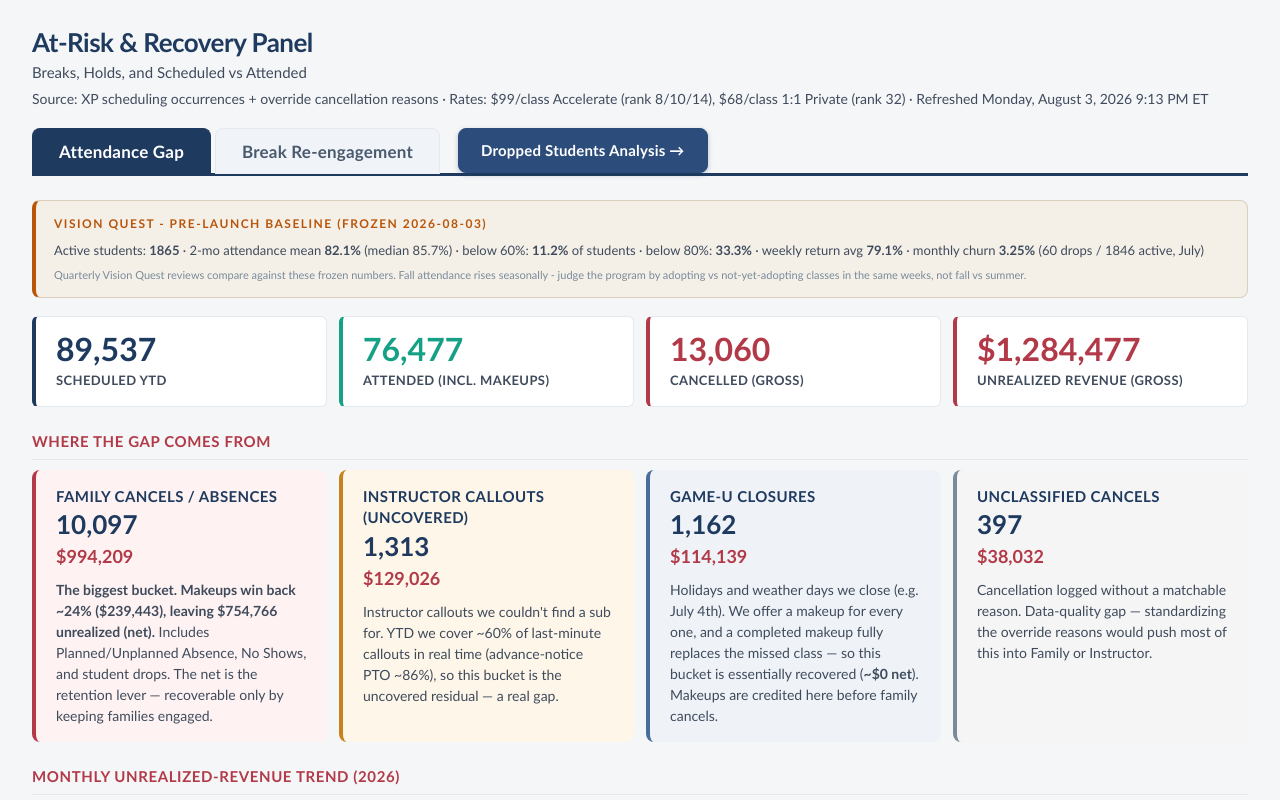
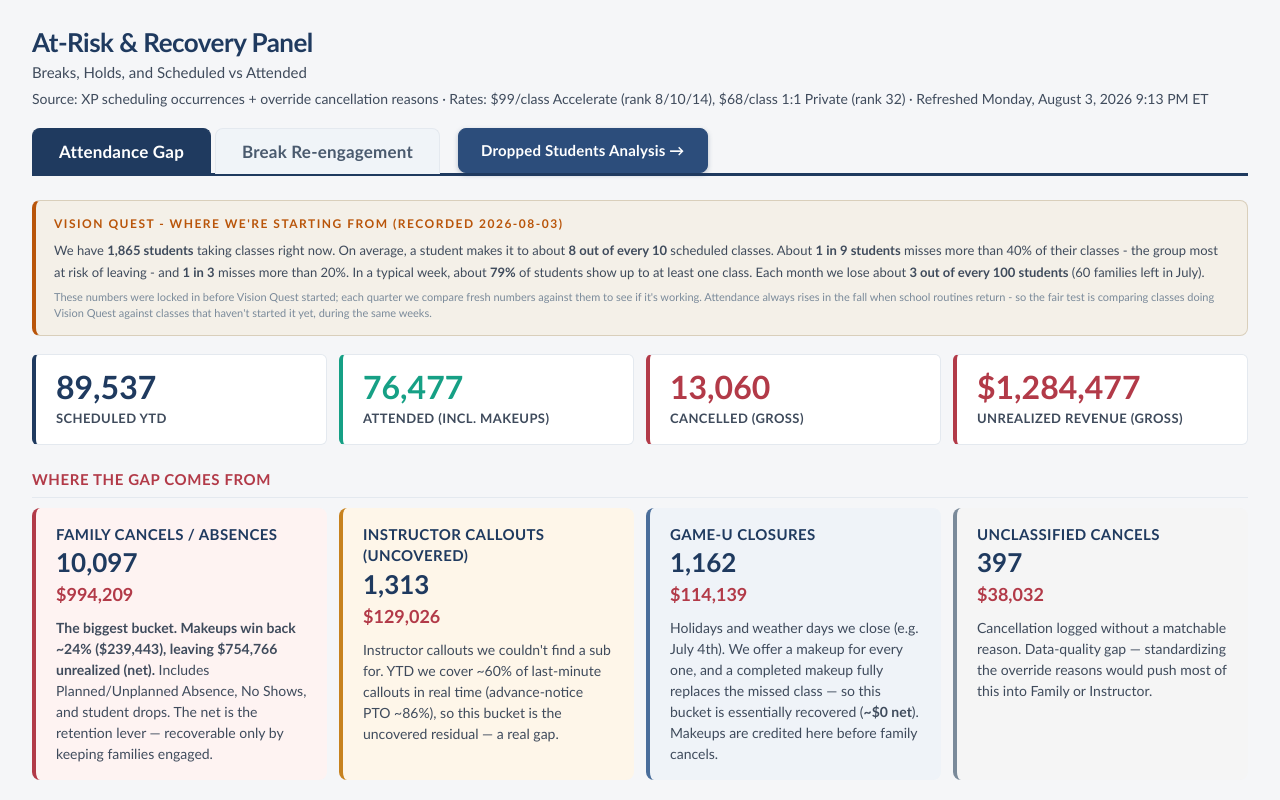
Before and after one commit to game-u/at-risk-recovery-panel, a plain HTML site: page index.html in a window 1280 px wide. Shown: the top 800 px of the page. Drawn offline with Linux system fonts and the light colour scheme.

Commit message:
Vision Quest baseline strip in plain language

```diff
--- a/index.html
+++ b/index.html
@@ -71,13 +71,15 @@ table.top tr.lost td.stat { color: #B23A48; font-weight: 700; }
 <div id="tab-gap" class="tab-pane active">
 <!-- vq-baseline -->
 <div style='background:#F4F0E8;border:1px solid #D9CFBB;border-left:4px solid #B9550A;border-radius:8px;padding:14px 18px;margin:0 0 18px'>
-<div style='font-size:12px;font-weight:800;color:#B9550A;text-transform:uppercase;letter-spacing:1.5px;margin-bottom:6px'>Vision Quest - pre-launch baseline (frozen 2026-08-03)</div>
+<div style='font-size:12px;font-weight:800;color:#B9550A;text-transform:uppercase;letter-spacing:1.5px;margin-bottom:6px'>Vision Quest - where we're starting from (recorded 2026-08-03)</div>
 <div style='font-size:13px;color:#3F4B5C;line-height:1.7'>
-Active students: <strong>1865</strong> &middot; 2-mo attendance mean <strong>82.1%</strong> (median 85.7%) &middot; below 60%: <strong>11.2%</strong> of students &middot; below 80%: <strong>33.3%</strong> &middot; weekly return avg <strong>79.1%</strong> &middot; monthly churn <strong>3.25%</strong> (60 drops / 1846 active, July)
+We have <strong>1,865 students</strong> taking classes right now. On average, a student makes it to about <strong>8 out of every 10</strong> scheduled classes. About <strong>1 in 9 students</strong> misses more than 40% of their classes - the group most at risk of leaving - and <strong>1 in 3</strong> misses more than 20%. In a typical week, about <strong>79%</strong> of students show up to at least one class. Each month we lose about <strong>3 out of every 100 students</strong> (60 families left in July).
 </div>
-<div style='font-size:11px;color:#7A8A9A;margin-top:6px'>Quarterly Vision Quest reviews compare against these frozen numbers. Fall attendance rises seasonally - judge the program by adopting vs not-yet-adopting classes in the same weeks, not fall vs summer.</div>
+<div style='font-size:11px;color:#7A8A9A;margin-top:6px'>These numbers were locked in before Vision Quest started; each quarter we compare fresh numbers against them to see if it's working. Attendance always rises in the fall when school routines return - so the fair test is comparing classes doing Vision Quest against classes that haven't started it yet, during the same weeks.</div>
 </div>
 <!-- end vq-baseline -->
+
+
 
 <div class="kpis">
   <div class="kpi"><div class="n">89,537</div><div class="l">Scheduled YTD</div></div>
```
